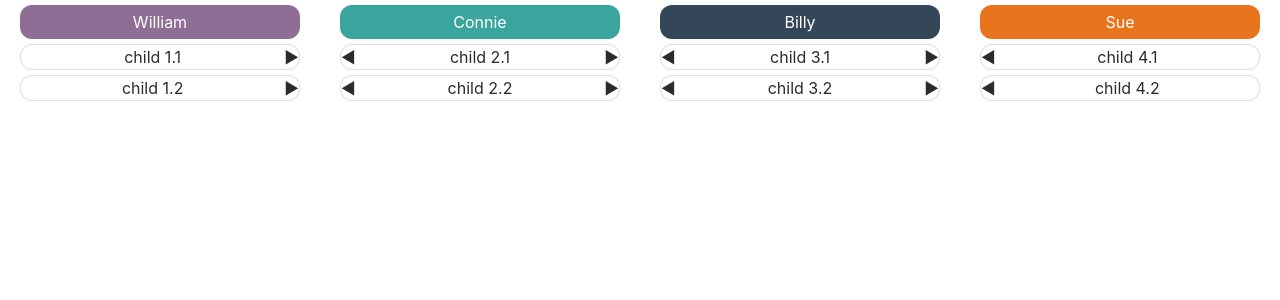
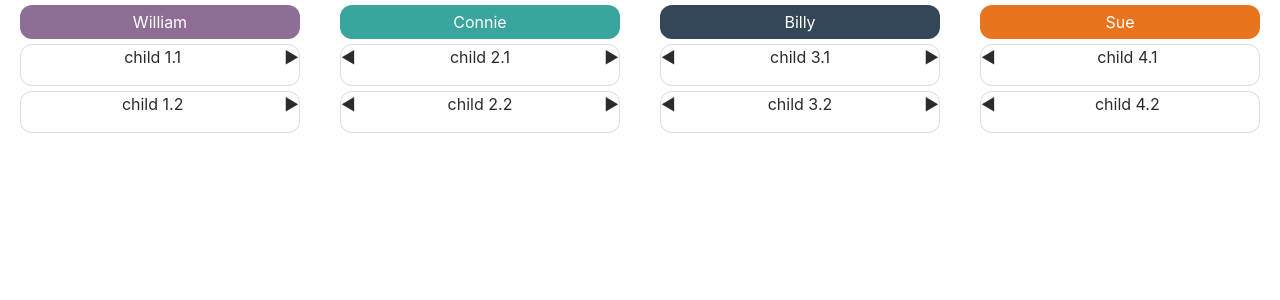
Before and after one commit to clemchansf/board, a React (Create React App) app: page / in a window 1280 px wide. Shown: the top 300 px of the page. Built offline with nearby package versions, Linux system fonts and the light colour scheme.

Commit message:
Fix card move bug

```diff
--- a/src/components/Card.js
+++ b/src/components/Card.js
@@ -7,7 +7,7 @@ function Card(props) {
       // clone prev list
       let newList = JSON.parse(JSON.stringify(prev))
       // sub from current by splicing out itself
-      let movedItem = newList[props.id].tasks.splice(props.itemI, 1)
+      let movedItem = newList[props.id].tasks.splice(props.taskI, 1)
       // add spliced out item to the left [id - 1] item
       newList[props.id - 1].tasks.push(movedItem)
       return newList
@@ -19,8 +19,8 @@ function Card(props) {
       // clone prev list
       let newList = JSON.parse(JSON.stringify(prev))
       // sub from current by splicing out itself
-      let movedItem = newList[props.id].tasks.splice(props.itemI, 1)
-      // add spliced out item to the left [id - 1] item
+      let movedItem = newList[props.id].tasks.splice(props.taskI, 1)
+      // add spliced out item to the right [id + 1] item
       newList[props.id + 1].tasks.push(movedItem)
       return newList
     })
@@ -32,7 +32,7 @@ function Card(props) {
       ) : (
         <span onClick={handleClickLeft}>{"◄"}</span>
       )}
-      {props.task}
+      <p>{props.task}</p>
       {props.tail ? (
         <span> </span>
       ) : (
```
